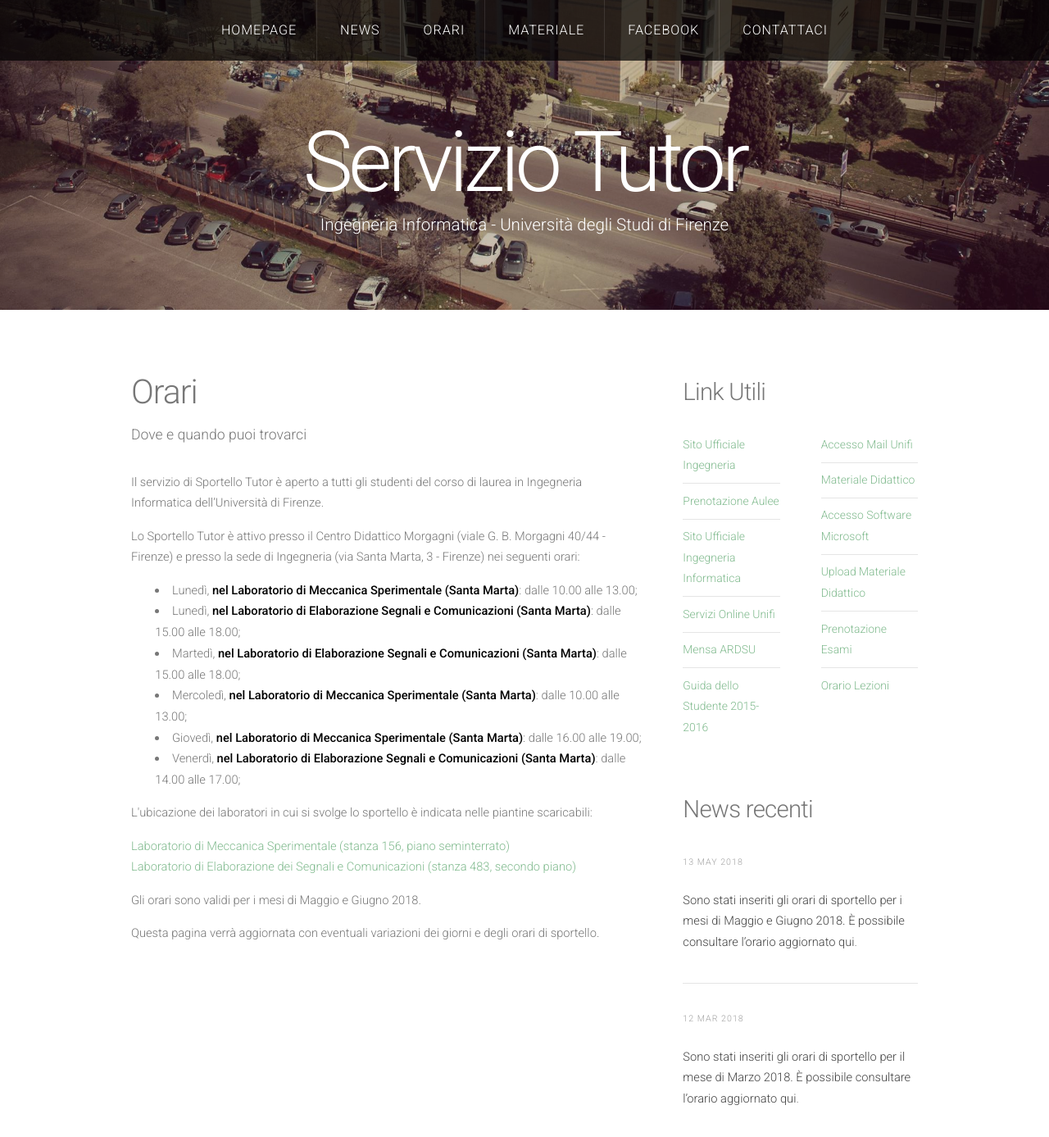
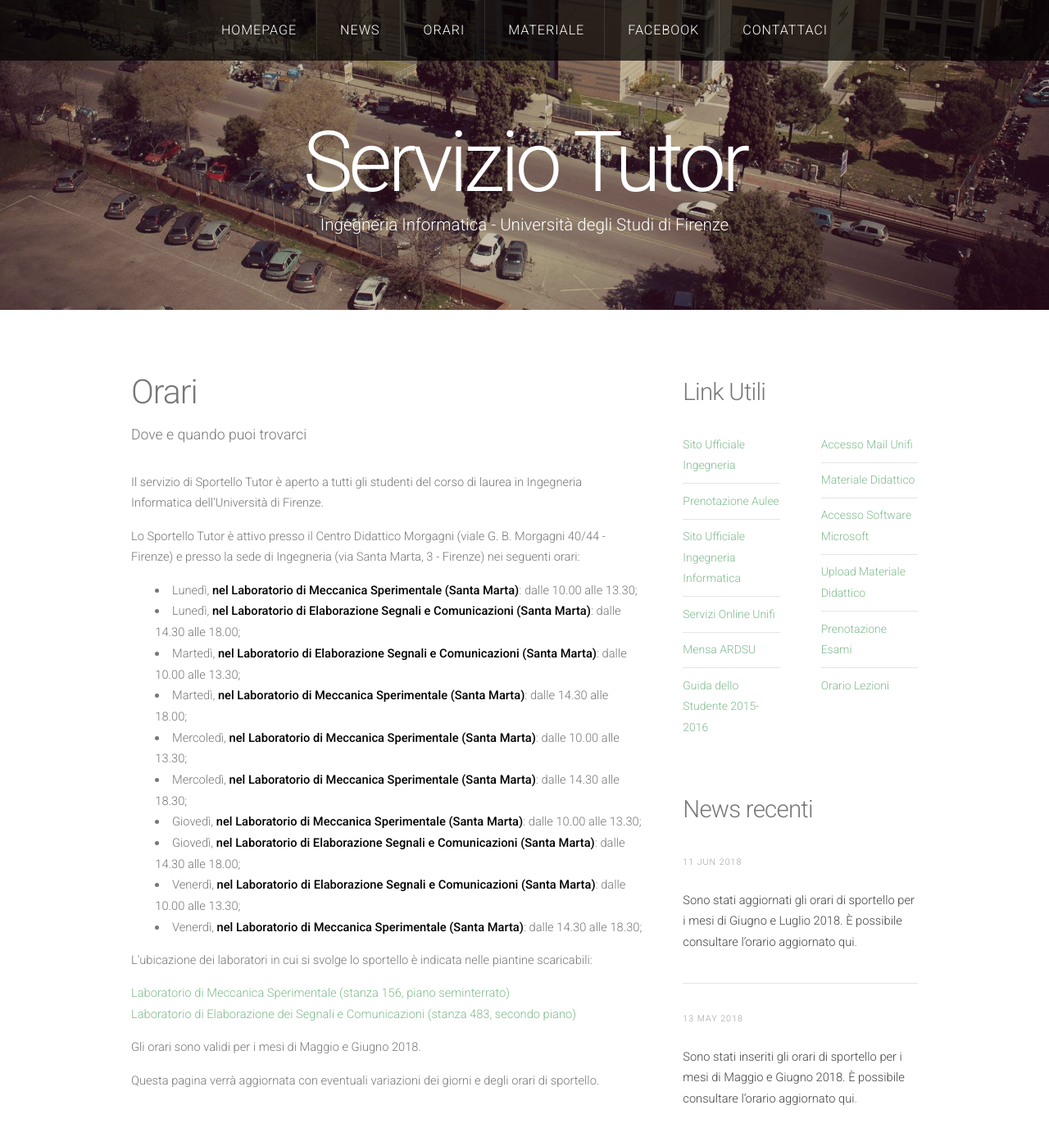
Before and after one commit to tutor-ing-inf-unifi/tutor-ing-inf-unifi.github.io, a Jekyll site: the page built from orari.html, in a window 1280 px wide and 1400 px high. Shown: the top 1387 px of the window at 82% size. Built offline with Jekyll 4.4.1, drawn with Linux system fonts in a browser that asks for light colours; nearby versions of some CDN libraries.

Commit message:
Aggiornati gli orari di sportello

```diff
--- a/orari.html
+++ b/orari.html
@@ -17,12 +17,16 @@ layout: default
 						<p>Il servizio di Sportello Tutor è aperto a tutti gli studenti del corso di laurea in Ingegneria Informatica dell’Università di Firenze.</p>
                         <p>Lo Sportello Tutor è attivo presso il Centro Didattico Morgagni (viale G. B. Morgagni 40/44 - Firenze) e presso la sede di Ingegneria (via Santa Marta, 3 - Firenze) nei seguenti orari:</p>
 						<ul style="list-style:inside disc; padding-left: 2em">
-							<li>Lunedì, <strong>nel Laboratorio di Meccanica Sperimentale (Santa Marta)</strong>: dalle 10.00 alle 13.00;</li>
-							<li>Lunedì, <strong>nel Laboratorio di Elaborazione Segnali e Comunicazioni (Santa Marta)</strong>: dalle 15.00 alle 18.00;</li>
-							<li>Martedì, <strong>nel Laboratorio di Elaborazione Segnali e Comunicazioni (Santa Marta)</strong>: dalle 15.00 alle 18.00;</li>
-							<li>Mercoledì, <strong>nel Laboratorio di Meccanica Sperimentale (Santa Marta)</strong>: dalle 10.00 alle 13.00;</li>
-							<li>Giovedì, <strong>nel Laboratorio di Meccanica Sperimentale (Santa Marta)</strong>: dalle 16.00 alle 19.00;</li>
-							<li>Venerdì, <strong>nel Laboratorio di Elaborazione Segnali e Comunicazioni (Santa Marta)</strong>: dalle 14.00 alle 17.00;</li>
+							<li>Lunedì, <strong>nel Laboratorio di Meccanica Sperimentale (Santa Marta)</strong>: dalle 10.00 alle 13.30;</li>
+							<li>Lunedì, <strong>nel Laboratorio di Elaborazione Segnali e Comunicazioni (Santa Marta)</strong>: dalle 14.30 alle 18.00;</li>
+							<li>Martedì, <strong>nel Laboratorio di Elaborazione Segnali e Comunicazioni (Santa Marta)</strong>: dalle 10.00 alle 13.30;</li>
+							<li>Martedì, <strong>nel Laboratorio di Meccanica Sperimentale (Santa Marta)</strong>: dalle 14.30 alle 18.00;</li>
+							<li>Mercoledì, <strong>nel Laboratorio di Meccanica Sperimentale (Santa Marta)</strong>: dalle 10.00 alle 13.30;</li>
+							<li>Mercoledì, <strong>nel Laboratorio di Meccanica Sperimentale (Santa Marta)</strong>: dalle 14.30 alle 18.30;</li>
+							<li>Giovedì, <strong>nel Laboratorio di Meccanica Sperimentale (Santa Marta)</strong>: dalle 10.00 alle 13.30;</li>
+							<li>Giovedì, <strong>nel Laboratorio di Elaborazione Segnali e Comunicazioni (Santa Marta)</strong>: dalle 14.30 alle 18.00;</li>
+							<li>Venerdì, <strong>nel Laboratorio di Elaborazione Segnali e Comunicazioni (Santa Marta)</strong>: dalle 10.00 alle 13.30;</li>
+							<li>Venerdì, <strong>nel Laboratorio di Meccanica Sperimentale (Santa Marta)</strong>: dalle 14.30 alle 18.30;</li>
 						</ul>
 						<p>
                         L'ubicazione dei laboratori in cui si svolge lo sportello è indicata nelle piantine scaricabili:
```
Also changed, not shown: _posts/2018-06-11-orario-giugno-luglio-2018.md (added, +8 -0 lines).
